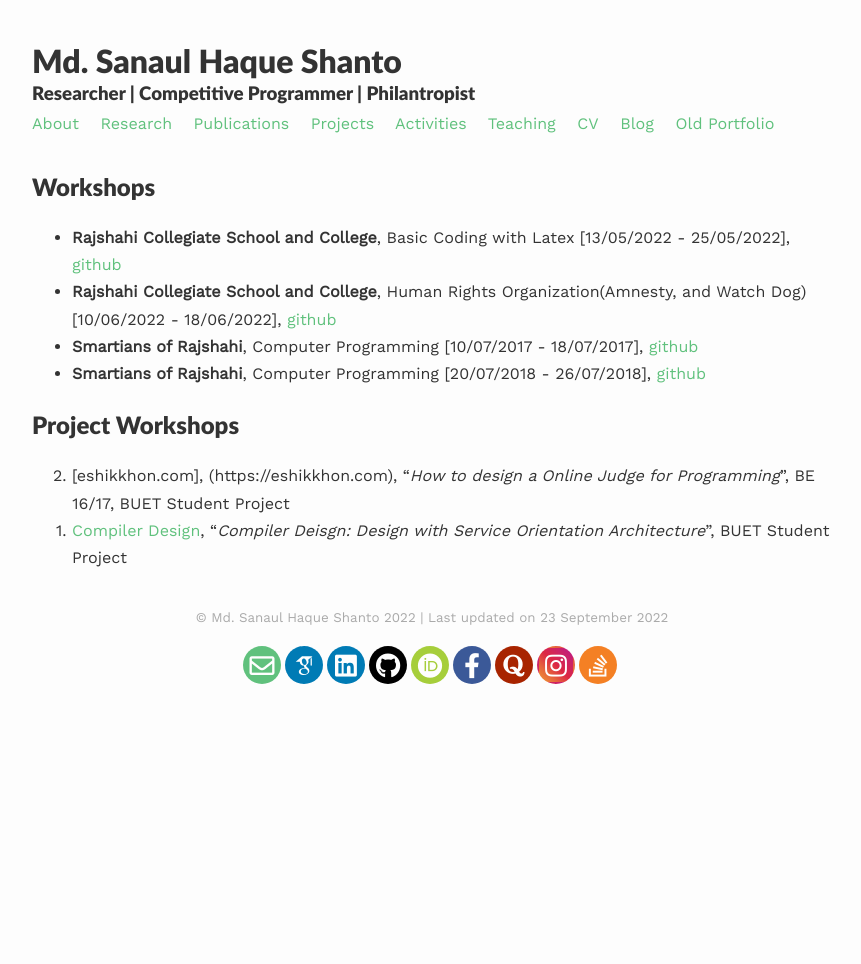
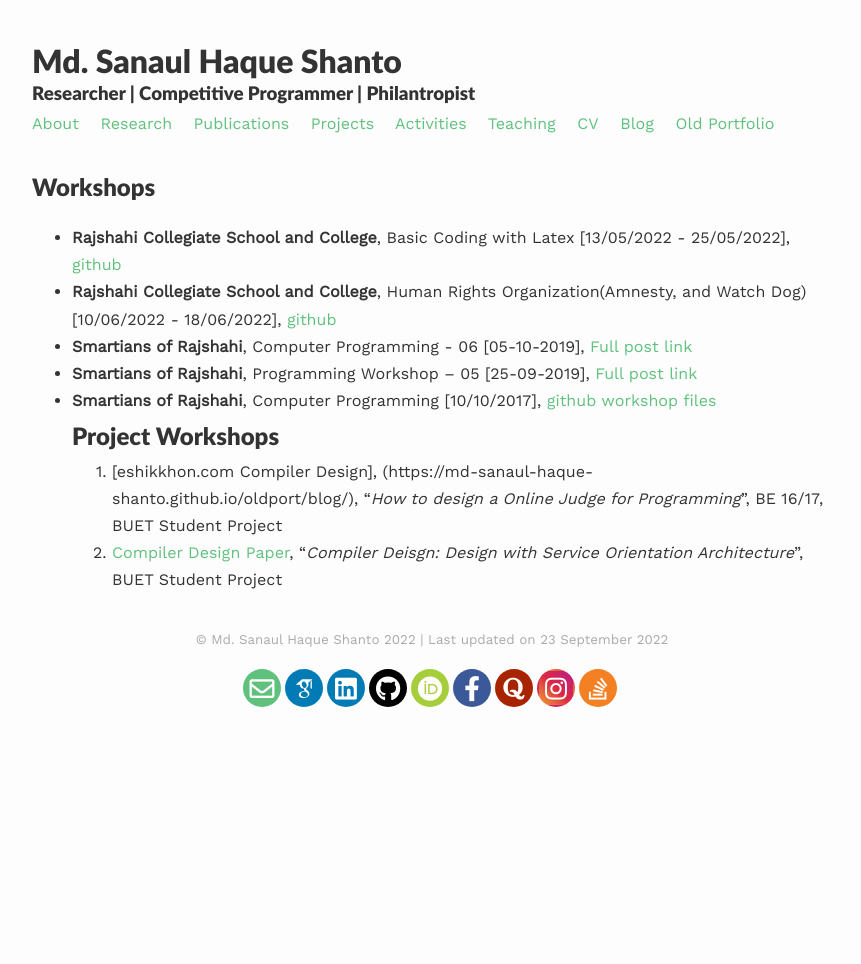
Before and after one commit to Md-Sanaul-Haque-Shanto/md-sanaul-haque-shanto.github.io, a Jekyll site: the page built from _pages/teaching.md, in a window 1280 px wide. Shown: the whole page, without its empty margins (208-1069 px from the left). Built offline with Jekyll 4.4.1, drawn with Linux system fonts in a browser that asks for light colours; nearby versions of some CDN libraries; some web fonts are replaced.

Commit message:
Update teaching.md

```diff
--- a/_pages/teaching.md
+++ b/_pages/teaching.md
@@ -8,10 +8,10 @@ published: true
 ## Workshops
 - **Rajshahi Collegiate School and College**, Basic Coding with Latex [13/05/2022 - 25/05/2022], [github]()
 - **Rajshahi Collegiate School and College**, Human Rights Organization(Amnesty, and Watch Dog) [10/06/2022 - 18/06/2022], [github]()
-- **Smartians of Rajshahi**, Computer Programming [10/07/2017 - 18/07/2017], [github]()
-- **Smartians of Rajshahi**, Computer Programming [20/07/2018 - 26/07/2018], [github]()
-
+- **Smartians of Rajshahi**, Computer Programming - 06 [05-10-2019], [Full post link](https://facebook.com/groups/1545632125748362/permalink/2319958658315701/)
+- **Smartians of Rajshahi**, Programming Workshop – 05 [25-09-2019], [Full post link](https://facebook.com/notes/smartians-of-science/smartians-of-science-programming-workshop-05-topics/2311185742526326/)
+- **Smartians of Rajshahi**, Computer Programming [10/10/2017], [github workshop files](https://github.com/Md-Sanaul-Haque-Shanto/smartiansofscience)
 ## Project Workshops
-1. [eshikkhon.com], (https://eshikkhon.com), "*How to design a Online Judge for Programming*", BE 16/17, BUET Student Project
-1. [Compiler Design](https://md-sanaul-haque-shanto.github.io/), "*Compiler Deisgn: Design with Service Orientation Architecture*", BUET Student Project
+1. [eshikkhon.com Compiler Design], (https://md-sanaul-haque-shanto.github.io/oldport/blog/), "*How to design a Online Judge for Programming*", BE 16/17, BUET Student Project
+1. [Compiler Design Paper](https://github.com/Md-Sanaul-Haque-Shanto/compiler-design-for-ArenaBoard), "*Compiler Deisgn: Design with Service Orientation Architecture*", BUET Student Project
 {: reversed="reversed"}
```
